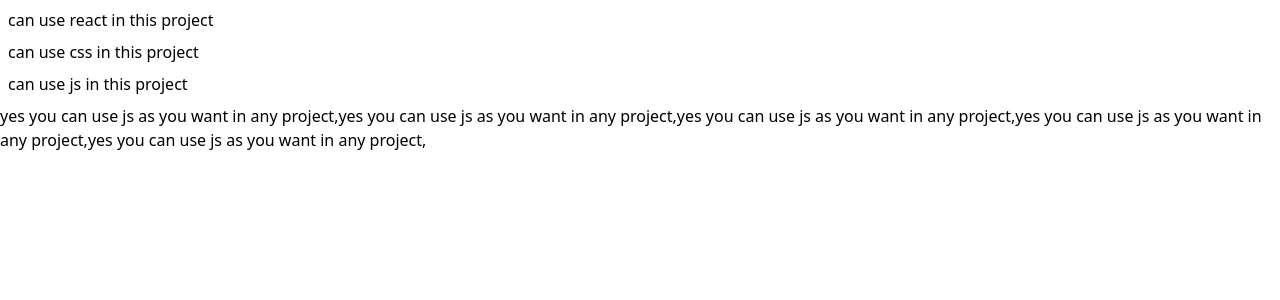
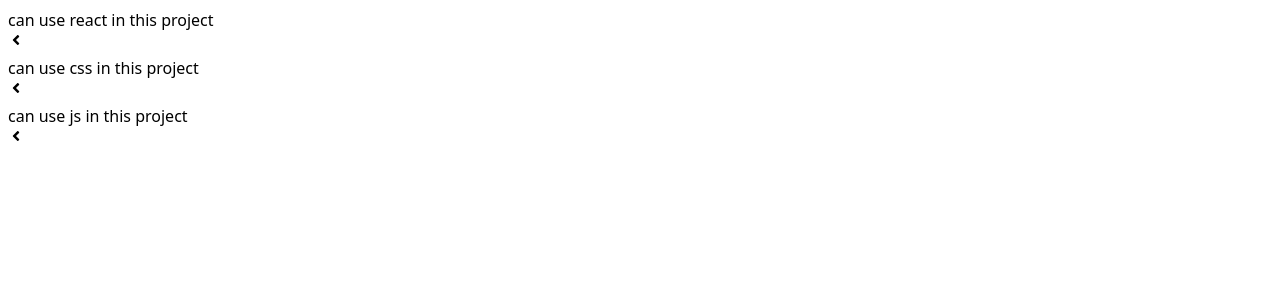
Before and after one commit to Masterh0/React-exercise-components, a React (Create React App) app: page / in a window 1280 px wide. Shown: the top 300 px of the page. Built offline with nearby package versions, Linux system fonts and the light colour scheme.

Commit message:
add icon down and left to lable div

```diff
--- a/src/components/Accordion.js
+++ b/src/components/Accordion.js
@@ -1,10 +1,17 @@
 import { useState } from "react";
+import { FaAngleDown ,FaAngleLeft  } from "react-icons/fa";
 function Accordion({items}){
-    const [expendedIndex , setExpendedIndex] = useState(2)
+    const [expendedIndex , setExpendedIndex] = useState(5)
     const renderedAccordion= items.map((item , index)=>{
         const isExpended = index === expendedIndex
+        const icon = <span>
+            {isExpended ? <FaAngleDown/> : <FaAngleLeft />}
+        </span>
         return <div key={item.id}>
-            <div onClick={()=>setExpendedIndex(index)} className="m-2">{item.lable}</div>
+            <div onClick={()=>setExpendedIndex(index)} className="m-2 cursor-pointer">
+                {item.lable}
+                {icon}
+                </div>
             {isExpended && <div>{item.content}</div>}
         </div>
     })
```
